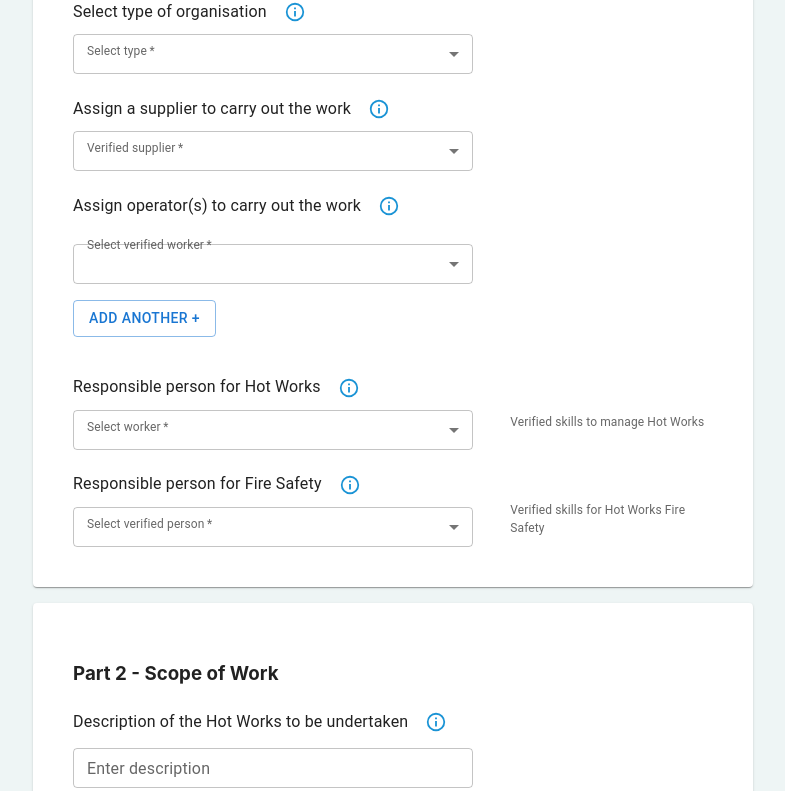
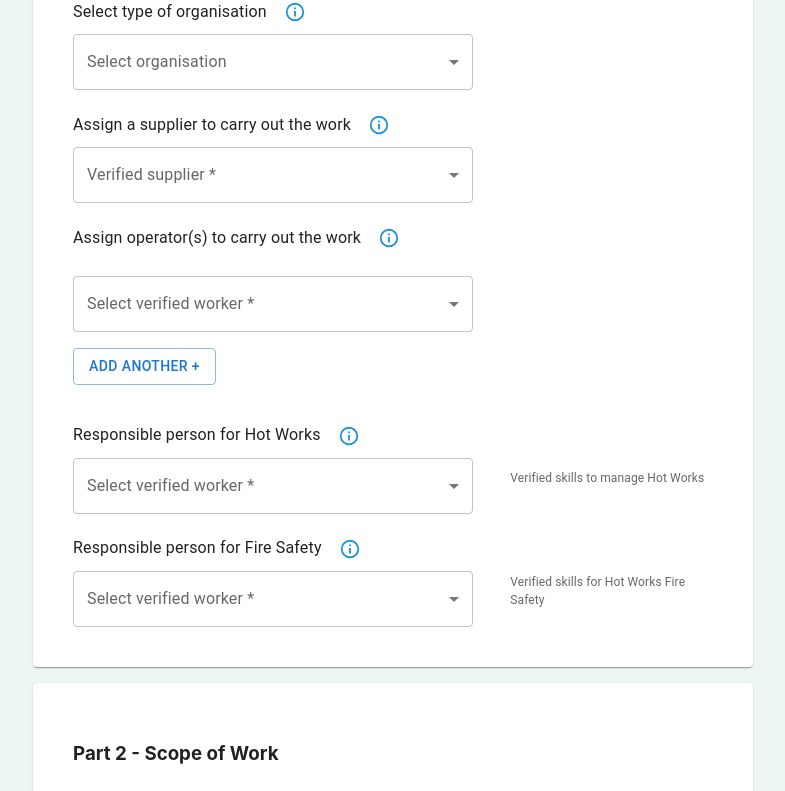
Before and after one commit to Catherinen29/skunkworks, a React (Create React App) app: page / in a window 1280 px wide. Shown: the part 657-1448 px from the top of the page, without its empty margins (247-1032 px from the left). Built offline with nearby package versions, Linux system fonts and the light colour scheme.

Commit message:
Change select fields to textfields. Other tidying up.

```diff
--- a/src/components/newPermit/Part1.js
+++ b/src/components/newPermit/Part1.js
@@ -102,8 +102,6 @@ return(
         </Grid>
 </Grid>
 
-
-        <Box>
         <Box sx={{height: '25px', display: 'flex', mt: '1rem'}}>
             <Typography sx={{py: '0.4rem'}}>Select type of organisation</Typography>
             <Tooltip title='Select the organisation type'>
@@ -115,18 +113,18 @@ return(
 
         <FormControl required size='small' sx={{display: 'block',
                 width: '25rem', mt: 2 }}>
-        <InputLabel sx={{fontSize: 12, width: '100%'}}>Select type</InputLabel>
-            <Select
+        <TextField
+            select
             value={organisationType}
+            label='Select organisation'
             onChange={handleOrganisation}
             sx={{width: '25rem'}}
             >
                 <MenuItem value='Supplier'>Supplier</MenuItem>
                 <MenuItem value='Plumbing'>Plumbing</MenuItem>
                 <MenuItem value='Carpentry'>Carpentry</MenuItem>
-            </Select>
+            </TextField>
         </FormControl>
-        </Box>
 
         <Box>
         <Box sx={{height: '25px', display: 'flex', mt: '1rem'}}>
@@ -140,8 +138,8 @@ return(
 
         <FormControl required size='small' sx={{display: 'block',
                 mt: 2 }}>
-        <InputLabel sx={{fontSize: 12}}>Verified supplier</InputLabel>
-            <Select
+        <TextField
+            select
             value={supplier}
             label='Verified supplier *'
             onChange={handleSupplier}
@@ -149,7 +147,7 @@ return(
                 <MenuItem value='Ackrington Chambers'>Ackrington Chambers</MenuItem>
                 <MenuItem value='Travis Perkins'>Travis Perkins</MenuItem>
                 <MenuItem value='Wickes'>Wickes</MenuItem>
-            </Select>
+            </TextField>
         </FormControl>
         </Box>
 
@@ -166,9 +164,9 @@ return(
         <FormControl required size='small' sx={{display: 'block',
                 mt: 2 }}>
 
-        <InputLabel sx={{fontSize: 12}}>Select verified worker</InputLabel>
         {Array.from({length: numOfSelectFields}).map((_, index) => (
-            <Select
+            <TextField
+                select
                 value={operators[index]}
                 label='Select verified worker *'
                 onChange={(e) => handleOperator(e, index)}
@@ -179,7 +177,7 @@ return(
                 <MenuItem value='Tilda Swinton'>Tilda Swinton</MenuItem>
                 <MenuItem value='Bill Nighy'>Bill Nighy</MenuItem>
                 <MenuItem value='Ralph Fiennes'>Ralph Fiennes</MenuItem>
-            </Select>
+            </TextField>
         ))
         }
 
@@ -201,65 +199,10 @@ return(
 
         <Grid container spacing={2}>
             <Grid item  xs={8}>
-
-        <FormControl required size='small' sx={{display: 'flex',
-                width: '25rem', mt: 2 }}>
-        <InputLabel sx={{fontSize: 12, width: '100%'}}>Select worker</InputLabel>
-            <Select
-            value={respForHotWorks}
-            onChange={handleHotWorks}
-            sx={{width: '25rem', height: '2.5rem'}}
-            >
-            <MenuItem value='Helena Bonham Carter' sx={{justifyContent: 'space-between'}}>Helena Bonham Carter
-                 <Box sx={{width: '6rem', height: '1.8rem', bgcolor: '#4caf50',
-                    borderRadius: 50, display: 'flex', justifyContent: 'center',
-                    alignItems: 'center'}}>
-                    <CheckCircleIcon style={{fill: 'white', m: '0.5rem'}}></CheckCircleIcon>
-                    <Typography sx={{color: 'white', fontSize: 14, alignSelf: 'center', m: '0.5rem'}}>Verified</Typography>
-                  </Box>
-
-                </MenuItem>
-            <MenuItem value='Bill Nighy' sx={{justifyContent: "space-between"}}>Bill Nighy
-             <Box sx={{width: '6rem', height: '1.8rem', bgcolor: '#4caf50',
-                    borderRadius: 50, display: 'flex', justifyContent: 'center',
-                    alignItems: 'center'}}>
-                    <CheckCircleIcon style={{fill: 'white', m: '0.5rem'}}></CheckCircleIcon>
-                    <Typography sx={{color: 'white', fontSize: 14, alignSelf: 'center', m: '0.5rem'}}>Verified</Typography>
-                  </Box>
-                </MenuItem>
-            <MenuItem value='Ralph Fiennes' sx={{justifyContent: "space-between"}}>Ralph Fiennes
-             <Box sx={{width: '6rem', height: '1.8rem', bgcolor: '#4caf50',
-                    borderRadius: 50, display: 'flex', justifyContent: 'center',
-                    alignItems: 'center'}}>
-                    <CheckCircleIcon style={{fill: 'white', m: '0.5rem'}}></CheckCircleIcon>
-                    <Typography sx={{color: 'white', fontSize: 14, alignSelf: 'center', m: '0.5rem'}}>Verified</Typography>
-                  </Box>
-                </MenuItem>
-            </Select>
-        </FormControl>
-            </Grid>
-
-            <Grid item xs={4} sx={{alignSelf: 'center'}}>
-                <Typography sx={{fontSize: 12, color: 'rgba(0, 0, 0, 0.6)'}}>
-                Verified skills to manage Hot Works</Typography>
-                </Grid>
-        </Grid>
-
-        <Box sx={{height: '25px', display: 'flex', mt: '1rem'}}>
-            <Typography sx={{py: '0.4rem'}}>Responsible person for Fire Safety</Typography>
-            <Tooltip title='Select the name of the person'>
-                <Alert variant='outlined' severity='info'
-                    sx={{borderColor: '#ffffff',
-                    ml: '0.5rem', px: 1, py: 0 }}></Alert>
-            </Tooltip>
-        </Box>
-
-        <Grid container spacing={2}>
-            <Grid item  xs={8}>
         <FormControl required size='small' sx={{display: 'block',
                 mt: 2 }}>
-        <InputLabel sx={{fontSize: 12}}>Select verified person</InputLabel>
-            <Select
+        <TextField
+            select
             value={respForFireSafety}
             label='Select verified worker *'
             onChange={handleFireSafety}
@@ -287,7 +230,59 @@ return(
                     <Typography sx={{color: 'white', fontSize: 14, alignSelf: 'center', m: '0.5rem'}}>Verified</Typography>
                   </Box>
                 </MenuItem>
-            </Select>
+            </TextField>
+        </FormControl>
+            </Grid>
+
+            <Grid item xs={4} sx={{alignSelf: 'center'}}>
+                <Typography sx={{fontSize: 12, color: 'rgba(0, 0, 0, 0.6)'}}>
+                Verified skills to manage Hot Works</Typography>
+                </Grid>
+        </Grid>
+
+        <Box sx={{height: '25px', display: 'flex', mt: '1rem'}}>
+            <Typography sx={{py: '0.4rem'}}>Responsible person for Fire Safety</Typography>
+            <Tooltip title='Select the name of the person'>
+                <Alert variant='outlined' severity='info'
+                    sx={{borderColor: '#ffffff',
+                    ml: '0.5rem', px: 1, py: 0 }}></Alert>
+            </Tooltip>
+        </Box>
+
+        <Grid container spacing={2}>
+            <Grid item  xs={8}>
+        <FormControl required size='small' sx={{display: 'block',
+                mt: 2 }}>
+        <TextField
+            select
+            value={respForFireSafety}
+            label='Select verified worker *'
+            onChange={handleFireSafety}
+            sx={{width: '25rem'}}>
+                <MenuItem value='Jan Goldstein' sx={{justifyContent: "space-between"}}>Jan Goldstein
+                <Box sx={{width: '6rem', height: '1.8rem', bgcolor: '#4caf50',
+                    borderRadius: 50, display: 'flex', justifyContent: 'center',
+                    alignItems: 'center'}}>
+                    <CheckCircleIcon style={{fill: 'white', m: '0.5rem'}}></CheckCircleIcon>
+                    <Typography sx={{color: 'white', fontSize: 14, alignSelf: 'center', m: '0.5rem'}}>Verified</Typography>
+                  </Box>
+                </MenuItem>
+                <MenuItem value='Tilda Swinton' sx={{justifyContent: "space-between"}}>Tilda Swinton
+                <Box sx={{width: '6rem', height: '1.8rem', bgcolor: '#4caf50',
+                    borderRadius: 50, display: 'flex', justifyContent: 'center',
+                    alignItems: 'center'}}>
+                    <CheckCircleIcon style={{fill: 'white', m: '0.5rem'}}></CheckCircleIcon>
+                    <Typography sx={{color: 'white', fontSize: 14, alignSelf: 'center', m: '0.5rem'}}>Verified</Typography>
+                  </Box>
+                </MenuItem>
+                <MenuItem value={users[1]} sx={{justifyContent: "space-between"}}>Bill Nighy<Box sx={{width: '6rem', height: '1.8rem', bgcolor: '#4caf50',
+                    borderRadius: 50, display: 'flex', justifyContent: 'center',
+                    alignItems: 'center'}}>
+                    <CheckCircleIcon style={{fill: 'white', m: '0.5rem'}}></CheckCircleIcon>
+                    <Typography sx={{color: 'white', fontSize: 14, alignSelf: 'center', m: '0.5rem'}}>Verified</Typography>
+                  </Box>
+                </MenuItem>
+            </TextField>
         </FormControl>
             </Grid>
 
--- a/src/components/newPermit/Part2.js
+++ b/src/components/newPermit/Part2.js
@@ -32,7 +32,6 @@ const updateActivities = (e) => {
             flexDirection: 'column' }} >
         <h3>Part 2 - Scope of Work</h3>
 
-        <div>
     <TableBody>
         <TableRow sx={{height: '25px', display: 'flex'}}>
             <Typography sx={{py: '0.4rem'}}>Description of the Hot Works to be undertaken</Typography>
@@ -46,9 +45,8 @@ const updateActivities = (e) => {
             <br />
 
         <FormControl sx={{width: '25rem'}}>
-            <TextField multiline size='small' label='Enter description' />
+            <TextField multiline rows={3} size='small' label='Enter description' />
         </FormControl>
-        </div>
 
         <div>
         <FormControl sx={{width: '30rem', mt: 2}}>
--- a/src/components/newPermit/Part6.js
+++ b/src/components/newPermit/Part6.js
@@ -44,10 +44,10 @@ const handleWatchDuration = (e) => {
 
         <Grid container spacing={2}>
             <Grid item  xs={8}>
-        <FormControl required size="small" sx={{display: 'block',
-                width: '90%', mb: 1, mt: '2rem' }}>
+        <FormControl required size='small' sx={{display: 'block',
+            width: '25rem', mb: 1, mt: '2rem'}}>
         <TextField
-                select
+            select
             value={fireWatch}
             onChange={handleFireWatch}
             label='Select verified person'
@@ -80,14 +80,13 @@ const handleWatchDuration = (e) => {
         </Grid>
 
         <Grid item xs={4} sx={{alignSelf: 'center', display: 'flex', flexDirection: 'row', alignItems: 'center'}}>
-                <AssignmentIndIcon sx={{color: 'rgba(0, 0, 0, 0.6)'}} />
-                <Typography sx={{fontSize: 12, color: 'rgba(0, 0, 0, 0.6)', ml: 1}}>
-                Supervisor Passport</Typography>
-                </Grid>
+            <AssignmentIndIcon sx={{color: 'rgba(0, 0, 0, 0.6)'}} />
+            <Typography sx={{fontSize: 12, color: 'rgba(0, 0, 0, 0.6)', ml: 1}}>
+            Supervisor Passport</Typography>
+        </Grid>
 
         </Grid>
 
-        <div>
         <TableBody>
         <TableRow sx={{height: '25px', display: 'flex', mt: '1rem'}}>
             <Typography sx={{py: '0.4rem'}}>Set fire watch duration (min 60 mins)</Typography>
@@ -115,7 +114,6 @@ const handleWatchDuration = (e) => {
                 <MenuItem value='180'>180 mins</MenuItem>
             </TextField>
         </FormControl>
-        </div>
 
         <Box sx={{mt: 2}}>
         <Checkbox sx={{pl: 0}}
--- a/src/components/newPermit/Part7.js
+++ b/src/components/newPermit/Part7.js
@@ -28,7 +28,7 @@ const handleConfirmation = (e) => {
         <div>
         <FormControl sx={{
                 mb: 1, mt: '1rem', width: '25rem' }}>
-            <TextField multiline size='small' label='Enter description'
+            <TextField multiline rows={3} size='small' label='Enter description'
              />
         </FormControl>
         </div>
```
Also changed, not shown: src/components/newPermit/Part5.js (indentation only).
